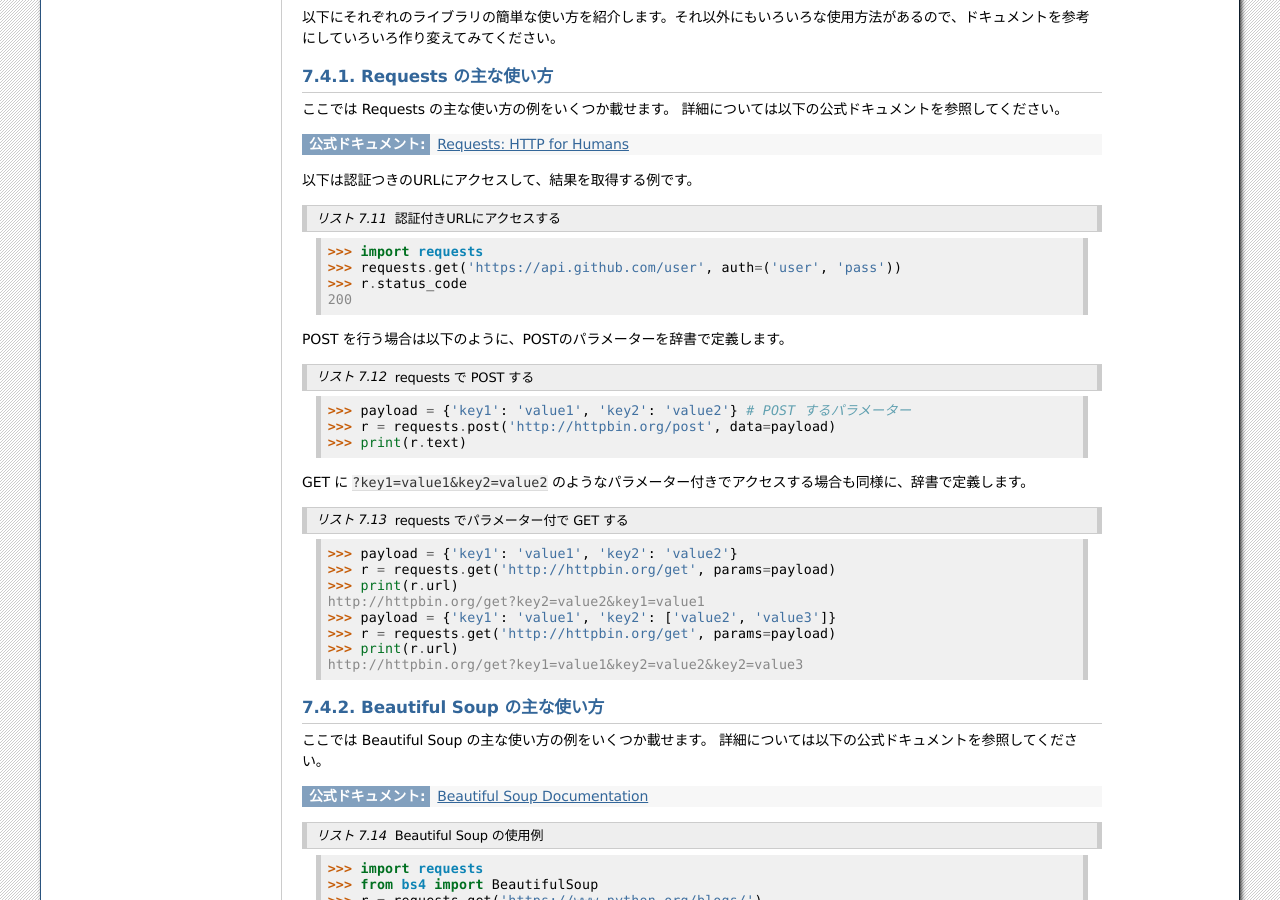
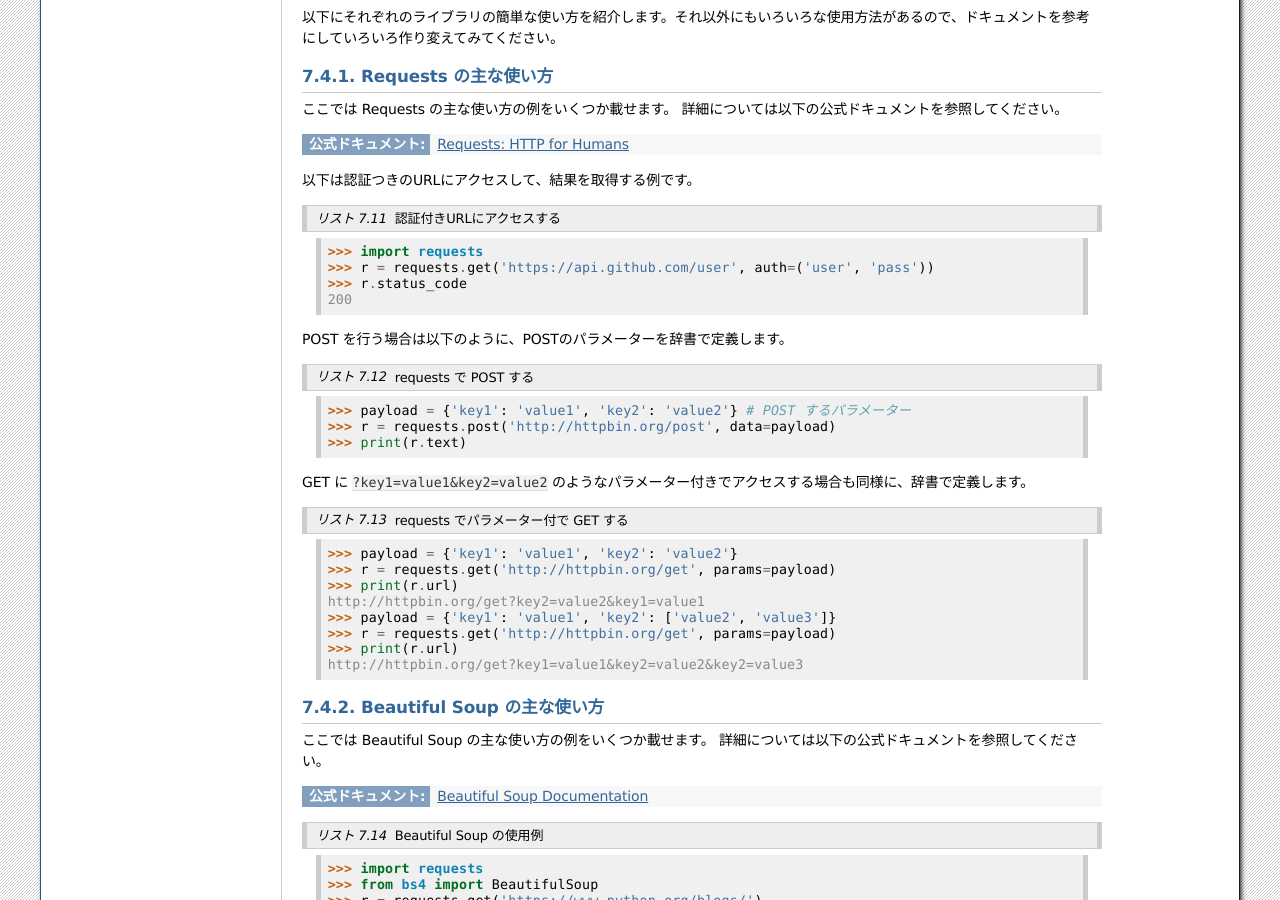
Before and after one commit to pyconjp/pycamp.pycon.jp, a Sphinx documentation site: the page built from source/textbook/7_scraping.rst, in a window 1280 px wide and 900 px high, scrolled down 4005 px. Built offline with Sphinx 7.4.7, drawn with Linux system fonts in a browser that asks for light colours.

```diff
--- a/source/textbook/7_scraping.rst
+++ b/source/textbook/7_scraping.rst
@@ -244,7 +244,7 @@ Requests の主な使い方
    :caption: 認証付きURLにアクセスする
 
    >>> import requests
-   >>> requests.get('https://api.github.com/user', auth=('user', 'pass'))
+   >>> r = requests.get('https://api.github.com/user', auth=('user', 'pass'))
    >>> r.status_code
    200
 
```
